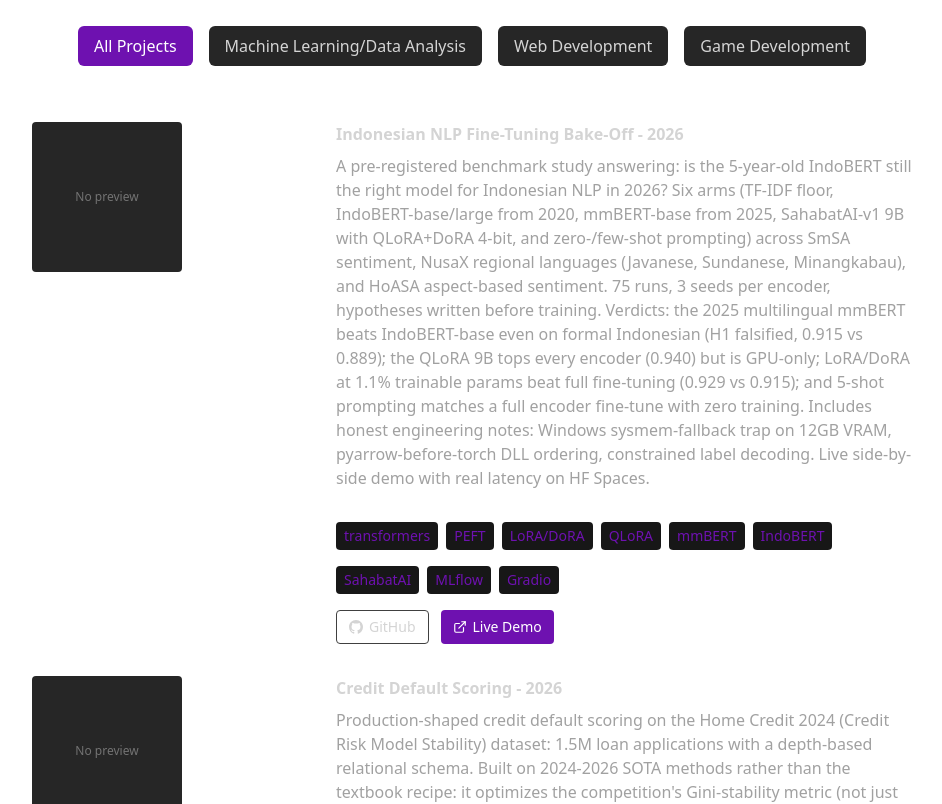
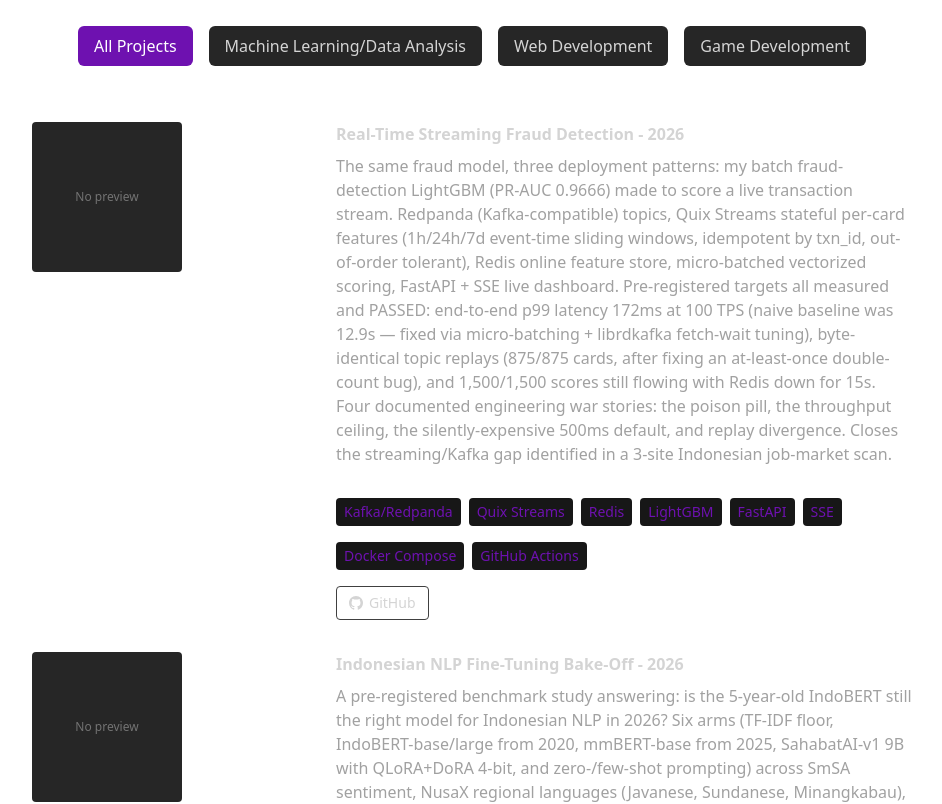
Before and after one commit to Fikri645/portfolio_web_2025, a React (Vite) app: page / in a window 1280 px wide. Shown: the part 5040-5844 px from the top of the page, without its empty margins (168-1110 px from the left). Built offline with nearby package versions, Linux system fonts and the light colour scheme.

Commit message:
2026-06-11: Add Real-Time Streaming Fraud Detection project

```diff
--- a/src/constants/index.js
+++ b/src/constants/index.js
@@ -73,6 +73,15 @@
 ];
 
 export const PROJECTS = [
+  {
+    title: "Real-Time Streaming Fraud Detection - 2026",
+    type: ["machine-learning"],
+    image: null,
+    description:
+      "The same fraud model, three deployment patterns: my batch fraud-detection LightGBM (PR-AUC 0.9666) made to score a live transaction stream. Redpanda (Kafka-compatible) topics, Quix Streams stateful per-card features (1h/24h/7d event-time sliding windows, idempotent by txn_id, out-of-order tolerant), Redis online feature store, micro-batched vectorized scoring, FastAPI + SSE live dashboard. Pre-registered targets all measured and PASSED: end-to-end p99 latency 172ms at 100 TPS (naive baseline was 12.9s — fixed via micro-batching + librdkafka fetch-wait tuning), byte-identical topic replays (875/875 cards, after fixing an at-least-once double-count bug), and 1,500/1,500 scores still flowing with Redis down for 15s. Four documented engineering war stories: the poison pill, the throughput ceiling, the silently-expensive 500ms default, and replay divergence. Closes the streaming/Kafka gap identified in a 3-site Indonesian job-market scan.",
+    technologies: ["Kafka/Redpanda", "Quix Streams", "Redis", "LightGBM", "FastAPI", "SSE", "Docker Compose", "GitHub Actions"],
+    github: "https://github.com/Fikri645/streaming-fraud-detection",
+  },
   {
     title: "Indonesian NLP Fine-Tuning Bake-Off - 2026",
     type: ["machine-learning"],
```
